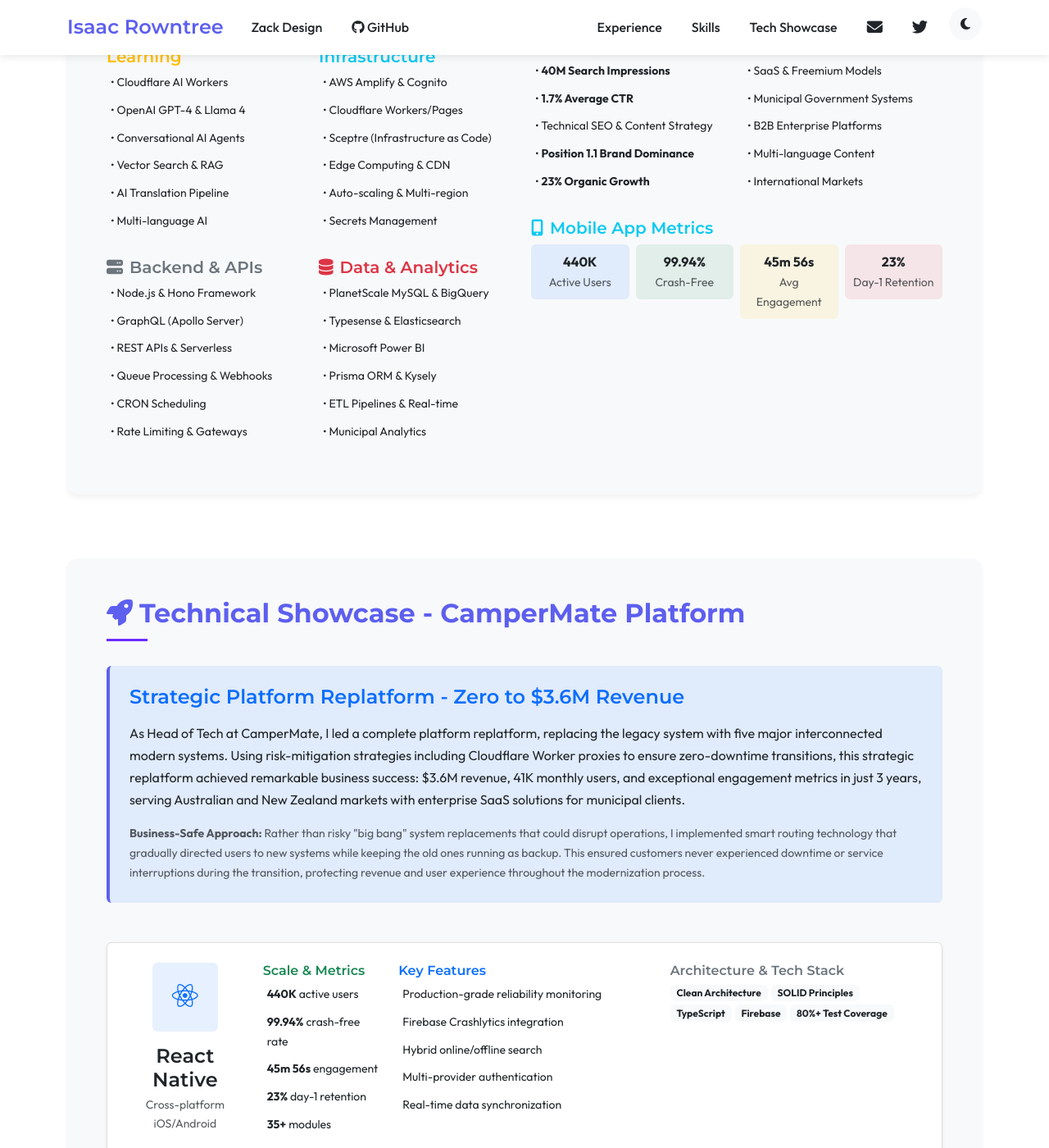
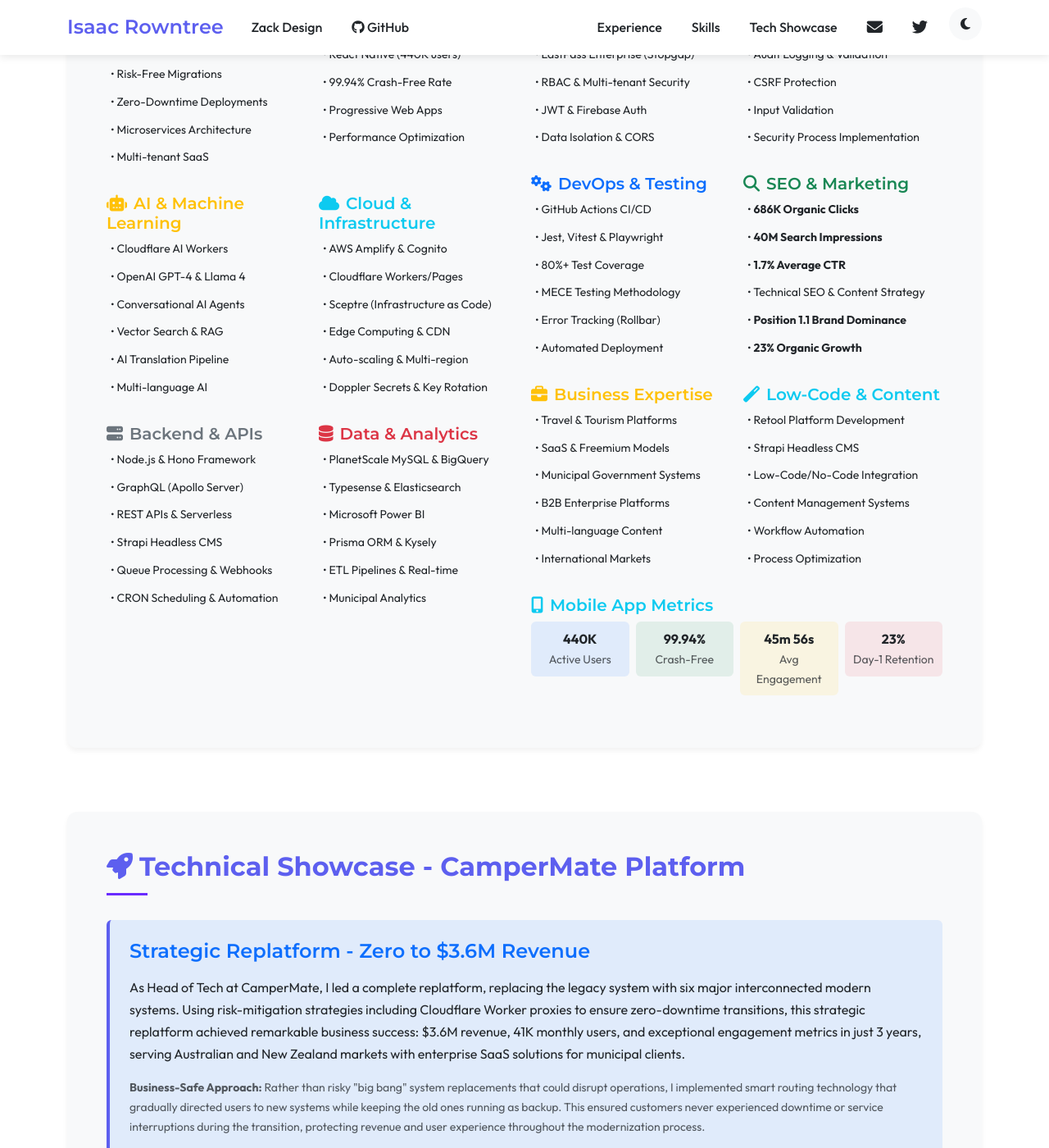
Before and after one commit to isaacrowntree/isaacrowntree.github.io, a Jekyll site: the page built from index.html, in a window 1280 px wide and 1400 px high, scrolled down 3549 px. Shown: the whole window at 82% size. Built offline with Jekyll 4.4.1, drawn with Linux system fonts in a browser that asks for light colours; some of the changed text lies outside the part shown.

Commit message:
feat: update resume

```diff
--- a/index.html
+++ b/index.html
@@ -38,7 +38,11 @@
               <h5 class="text-primary mb-3">Enterprise-Scale Technical Leadership</h5>
               <ul class="mb-3">
                 <li>Leading fully remote engineering team across multiple time zones</li>
-                <li>Architected and delivered 5 major production systems: <strong>React Native mobile app</strong>, <strong>Next.js web platform</strong>, <strong>B2B business dashboard</strong>, <strong>Enterprise analytics portal</strong>, and <strong>26 Cloudflare Worker microservices</strong></li>
+                <li>Architected and delivered 6 major production systems: <strong>React Native mobile app</strong>, <strong>Next.js web platform</strong>, <strong>B2B business dashboard</strong>, <strong>Enterprise analytics portal</strong>, <strong>Retool low-code admin portal</strong>, and <strong>26 Cloudflare Worker microservices</strong></li>
+                <li>Implemented <strong>Strapi headless CMS</strong> serving content management needs across the entire platform ecosystem</li>
+                <li>Built microservice architecture to support the Retool admin portal, enabling rapid internal tool development and workflow automation</li>
+                <li>Maintained continuous operation of iOS and Android apps throughout complete platform replatforming while simultaneously deleting multiple legacy systems</li>
+                <li>Led organization-wide security transformation implementing <strong>OAuth where possible</strong> and <strong>LastPass enterprise as stopgap</strong>, plus <strong>YubiKey hardware verification</strong> and <strong>penetration testing</strong> across all key systems</li>
                 <li>Built AI-powered travel platform from zero to $3.6M revenue with 41K monthly users in 3 years (strategic replatform)</li>
                 <li>Implemented modern full-stack architecture achieving 99.9% uptime and sub-second response times</li>
               </ul>
@@ -273,7 +277,7 @@
                     <li>• Sceptre (Infrastructure as Code)</li>
                     <li>• Edge Computing & CDN</li>
                     <li>• Auto-scaling & Multi-region</li>
-                    <li>• Secrets Management</li>
+                    <li>• Doppler Secrets & Key Rotation</li>
                   </ul>
                 </div>
               </div>
@@ -284,9 +288,9 @@
                     <li>• Node.js & Hono Framework</li>
                     <li>• GraphQL (Apollo Server)</li>
                     <li>• REST APIs & Serverless</li>
+                    <li>• Strapi Headless CMS</li>
                     <li>• Queue Processing & Webhooks</li>
-                    <li>• CRON Scheduling</li>
-                    <li>• Rate Limiting & Gateways</li>
+                    <li>• CRON Scheduling & Automation</li>
                   </ul>
                 </div>
               </div>
@@ -312,12 +316,25 @@
                 <div class="mb-3">
                   <h5 class="text-dark mb-2"><i class="fas fa-shield-alt me-2"></i>Security & Auth</h5>
                   <ul class="small mb-0 list-unstyled">
+                    <li>• OAuth Implementation Strategy</li>
+                    <li>• YubiKey Hardware Verification</li>
+                    <li>• LastPass Enterprise (Stopgap)</li>
                     <li>• RBAC & Multi-tenant Security</li>
                     <li>• JWT & Firebase Auth</li>
                     <li>• Data Isolation & CORS</li>
-                    <li>• Enterprise Security</li>
+                  </ul>
+                </div>
+              </div>
+              <div class="col-md-6">
+                <div class="mb-3">
+                  <h5 class="text-danger mb-2"><i class="fas fa-bug me-2"></i>Security Operations</h5>
+                  <ul class="small mb-0 list-unstyled">
+                    <li>• Penetration Testing Integration</li>
+                    <li>• Enterprise Security Leadership</li>
                     <li>• Audit Logging & Validation</li>
                     <li>• CSRF Protection</li>
+                    <li>• Input Validation</li>
+                    <li>• Security Process Implementation</li>
                   </ul>
                 </div>
               </div>
@@ -357,6 +374,19 @@
                     <li>• B2B Enterprise Platforms</li>
                     <li>• Multi-language Content</li>
                     <li>• International Markets</li>
+                  </ul>
+                </div>
+              </div>
+              <div class="col-md-6">
+                <div class="mb-3">
+                  <h5 class="text-info mb-2"><i class="fas fa-magic me-2"></i>Low-Code & Content</h5>
+                  <ul class="small mb-0 list-unstyled">
+                    <li>• Retool Platform Development</li>
+                    <li>• Strapi Headless CMS</li>
+                    <li>• Low-Code/No-Code Integration</li>
+                    <li>• Content Management Systems</li>
+                    <li>• Workflow Automation</li>
+                    <li>• Process Optimization</li>
                   </ul>
                 </div>
               </div>
@@ -408,8 +438,8 @@
         <div class="row g-4 mb-5">
           <div class="col-12">
             <div class="showcase-intro p-4 bg-primary bg-opacity-10 rounded">
-              <h4 class="text-primary mb-3">Strategic Platform Replatform - Zero to $3.6M Revenue</h4>
-              <p class="mb-3">As Head of Tech at CamperMate, I led a complete platform replatform, replacing the legacy system with five major interconnected modern systems. Using risk-mitigation strategies including Cloudflare Worker proxies to ensure zero-downtime transitions, this strategic replatform achieved remarkable business success: $3.6M revenue, 41K monthly users, and exceptional engagement metrics in just 3 years, serving Australian and New Zealand markets with enterprise SaaS solutions for municipal clients.</p>
+              <h4 class="text-primary mb-3">Strategic Replatform - Zero to $3.6M Revenue</h4>
+              <p class="mb-3">As Head of Tech at CamperMate, I led a complete replatform, replacing the legacy system with six major interconnected modern systems. Using risk-mitigation strategies including Cloudflare Worker proxies to ensure zero-downtime transitions, this strategic replatform achieved remarkable business success: $3.6M revenue, 41K monthly users, and exceptional engagement metrics in just 3 years, serving Australian and New Zealand markets with enterprise SaaS solutions for municipal clients.</p>
               <p class="mb-0 small text-muted"><strong>Business-Safe Approach:</strong> Rather than risky "big bang" system replacements that could disrupt operations, I implemented smart routing technology that gradually directed users to new systems while keeping the old ones running as backup. This ensured customers never experienced downtime or service interruptions during the transition, protecting revenue and user experience throughout the modernization process.</p>
             </div>
           </div>
```
